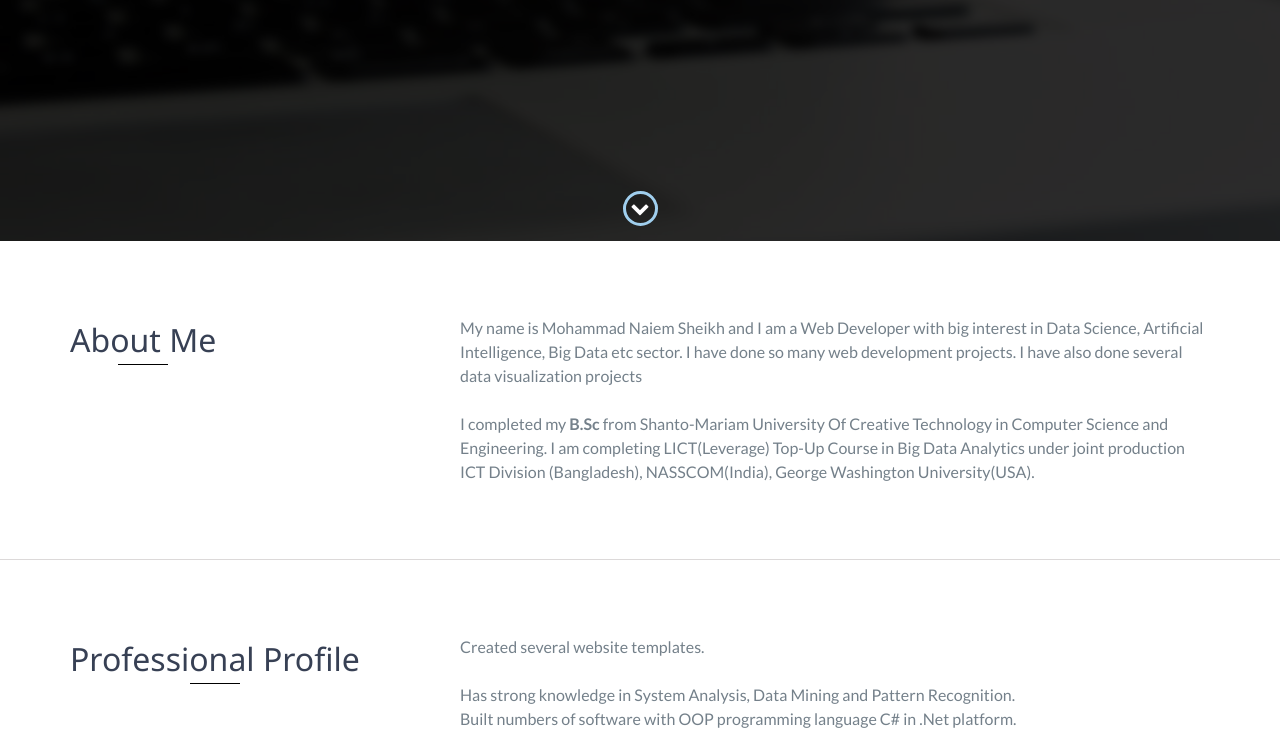
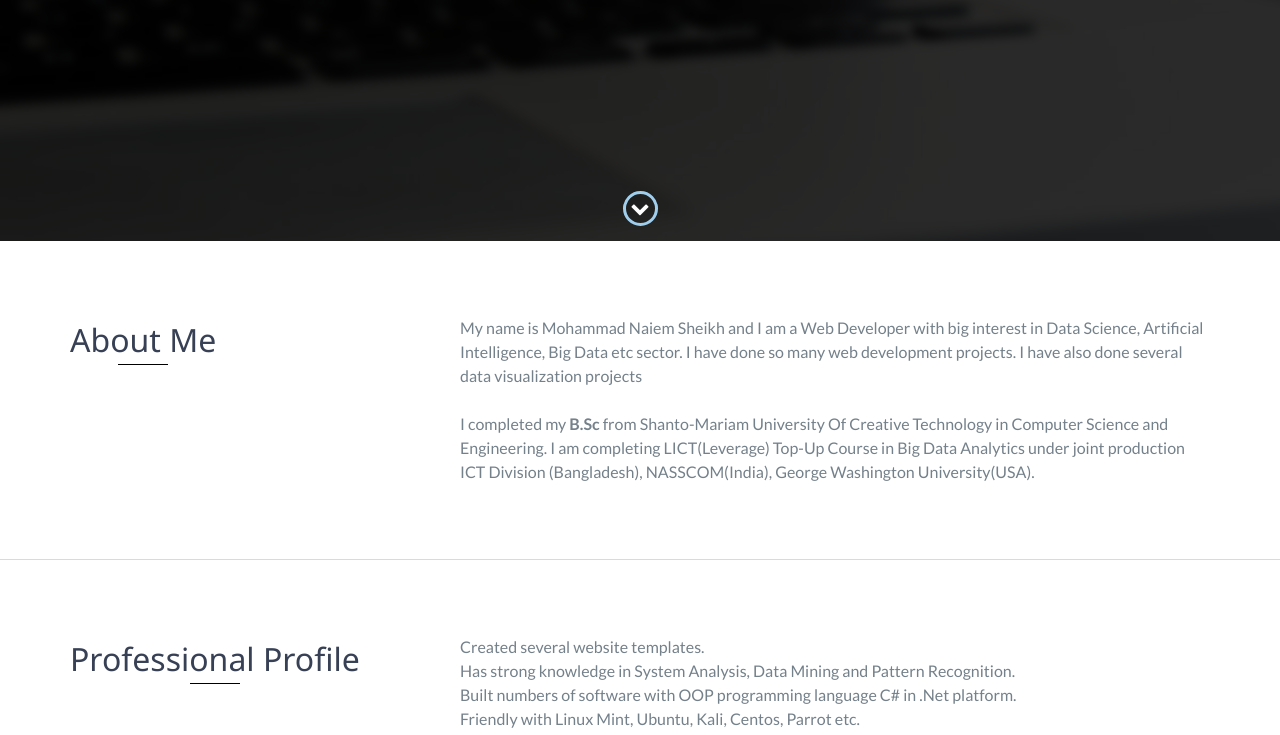
Before and after one commit to naiemsheikh/portfolio, a website: page index.html in a window 1280 px wide. Shown: the part 559-1294 px from the top of the page. Drawn offline with Linux system fonts and the light colour scheme.

Commit message:
Update index.html

```diff
--- a/index.html
+++ b/index.html
@@ -92,13 +92,13 @@
                     <h2 class="heading">Professional Profile</h2>
                 </div>
                 <div class="col-md-8">
-                    <p>Created several website templates. </p>
-		    <br>
-		    <p>Has strong knowledge in System Analysis, Data Mining and Pattern Recognition. </p>
-			<p>Built numbers of software with OOP programming language C# in .Net platform. </p><br>
-			<p>Friendly with Linux Mint, Ubuntu, Kali, Centos, Parrot etc. </p><br>
-			<p>Sound at Python modules such as: pandas, numpy, scipy, matplotlib etc.</p><br>
-			<p>Used by Anaconda, Jupyter Notebook, Hive, Hadoop, PyCharm, IDLE etc. </p><br>
+                    <p>Created several website templates.</p>
+
+		    <p>Has strong knowledge in System Analysis, Data Mining and Pattern Recognition.</p>
+			<p>Built numbers of software with OOP programming language C# in .Net platform.</p>
+			<p>Friendly with Linux Mint, Ubuntu, Kali, Centos, Parrot etc.</p>
+			<p>Sound at Python modules such as: pandas, numpy, scipy, matplotlib etc.</p>
+			<p>Used by Anaconda, Jupyter Notebook, Hive, Hadoop, PyCharm, IDLE etc.</p>
 		    </div>
             </div>
         </div>
```
